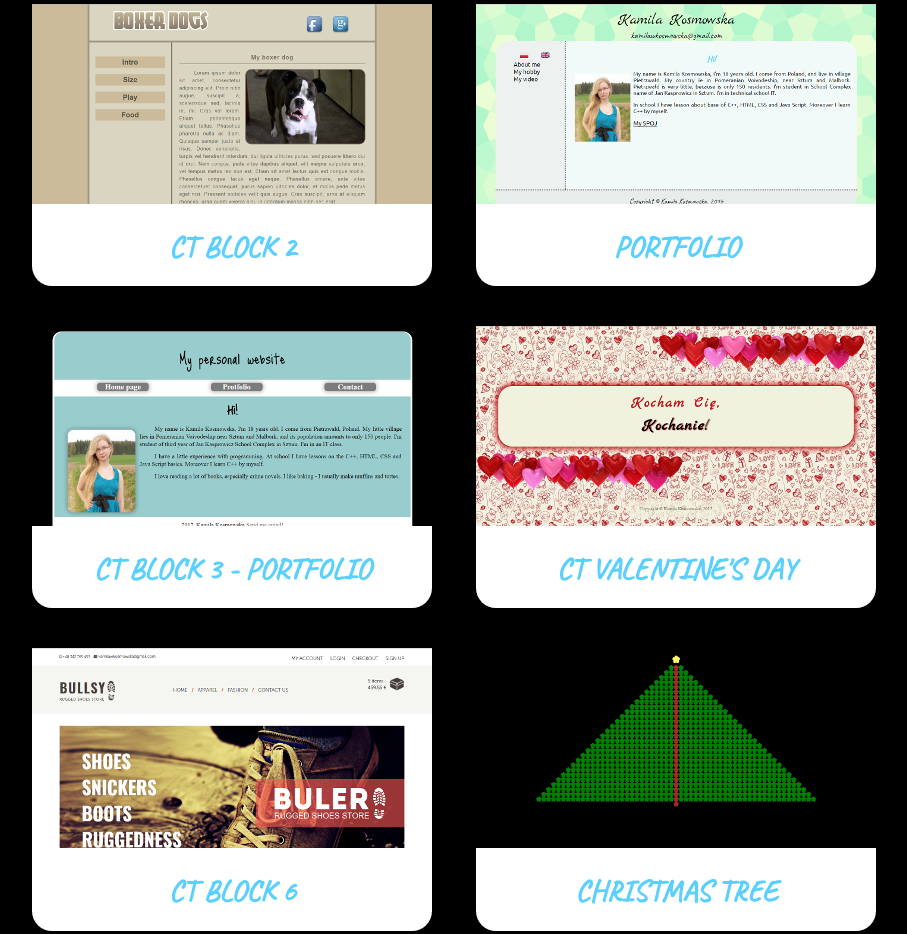
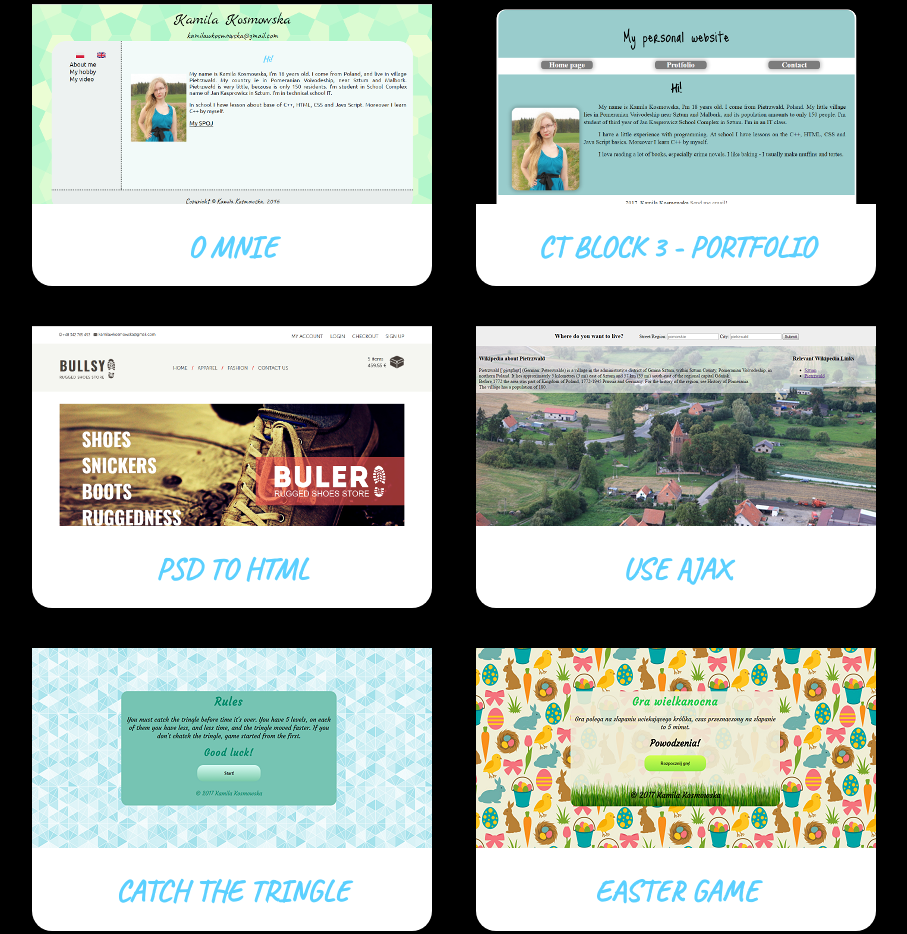
Before and after one commit to Walentyna14/Walentyna14.github.io, a plain HTML site: page index.html in a window 1280 px wide. Shown: the part 123-1057 px from the top of the page, without its empty margins (198-1105 px from the left). Drawn offline with Linux system fonts and the light colour scheme.

Commit message:
Add files via upload

```diff
--- a/index.html
+++ b/index.html
@@ -17,13 +17,12 @@
 		</header>
 		<content>
 			<ul>
-				<li><a href="https://walentyna14.github.io/Block-2-HTML--CSS-Part-1/"><img src="img/boxer.png" alt="Boxer website"/><h1>CT BLOCK 2</h1></a></li>
-				<li><a href="https://walentyna14.github.io/about_me/index.html"><img src="img/p1.png" alt="First personal website"/><h1>PORTFOLIO</h1></a></li>
+				<li><a href="https://walentyna14.github.io/about_me/index.html"><img src="img/p1.png" alt="First personal website"/><h1>O MNIE</h1></a></li>
 				<li><a href="https://walentyna14.github.io/Block-3-HTML-CSS-Part-2/"><img src="img/p2.png" alt="Second personal website"/><h1>CT BLOCK 3 - PORTFOLIO</h1></a></li>
-				<li><a href="https://walentyna14.github.io/love/"><img src="img/love.png" alt="Walentine Day website"/><h1>CT VALENTINE'S DAY</h1></a></li>
-				<li><a href="https://walentyna14.github.io/Block-6-HTML5-CSS3/"><img src="img/bullsy.png" alt="PSD to HTML"/><h1>CT BLOCK 6</h1></a></li>
-				<li><a href="https://walentyna14.github.io/choinka/"><img src="img/ch_tree.png" alt="christmas tree"/><h1>CHRISTMAS TREE</h1></a></li>
-				<li><a href="https://walentyna14.github.io/introduction_javascript/index.html"><img src="img/js_intro.png" alt="First js website"/><h1>CT FIRST JS</h1></a></li>
+				<li><a href="https://walentyna14.github.io/Block-6-HTML5-CSS3/"><img src="img/bullsy.png" alt="PSD to HTML"/><h1>PSD TO HTML</h1></a></li>
+				<li><a href="https://walentyna14.github.io/Block30"><img src="img/block30.png" alt="moving company"/><h1>USE AJAX</h1></a></li>
+				<li><a href="https://walentyna14.github.io/Block27"><img src="img/block19.png" alt="Triangle game"/><h1>CATCH THE TRINGLE</h1></a></li>
+				<li><a href="https://walentyna14.github.io/wiosna"><img src="img/wiosna.png" alt="Easter game"/><h1>EASTER GAME</h1></a></li>
 			</ul>
 		</content>
 		<footer>
```
Also changed, not shown: img/block19.png (added), img/block30.png (added), img/wiosna.png (added).
